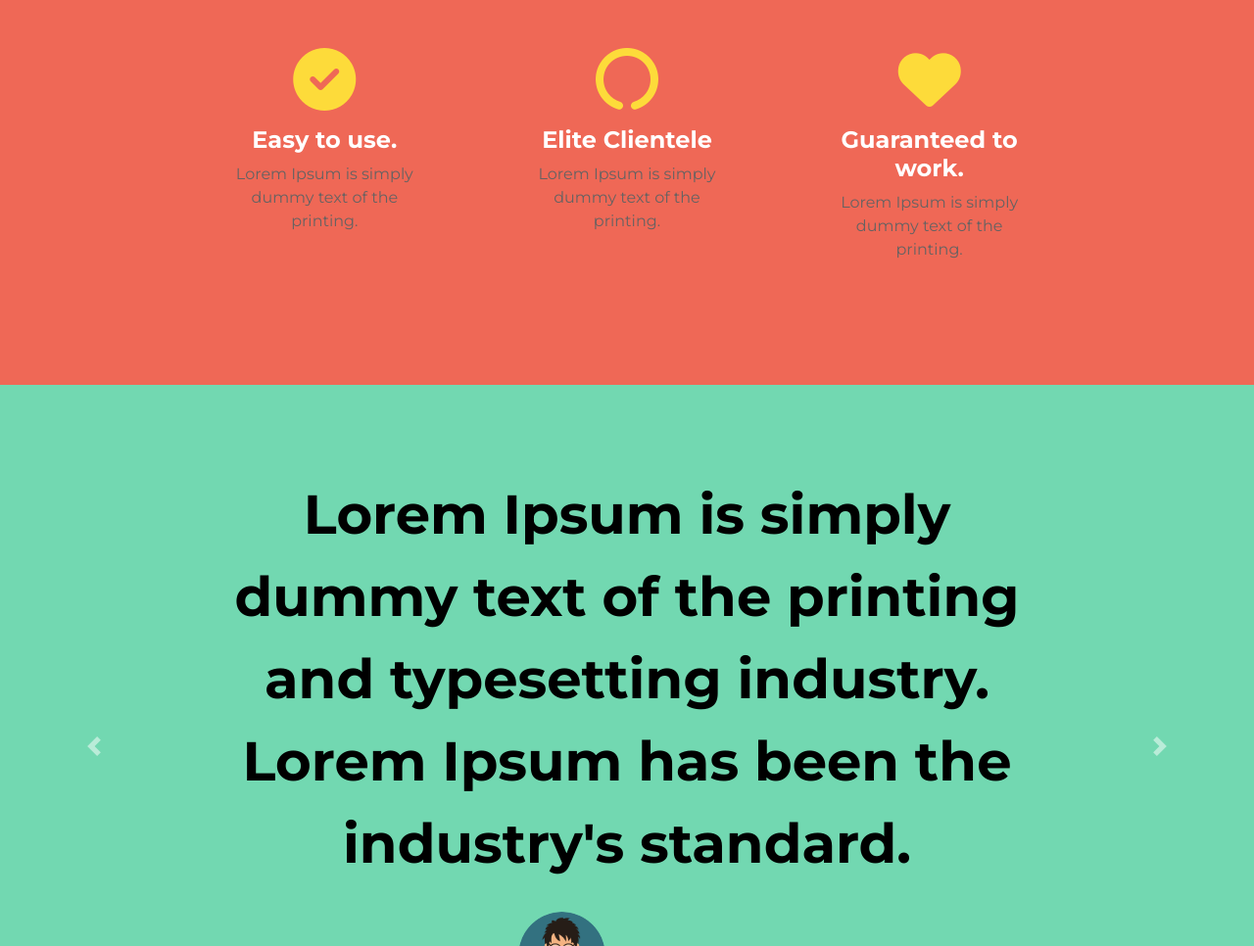
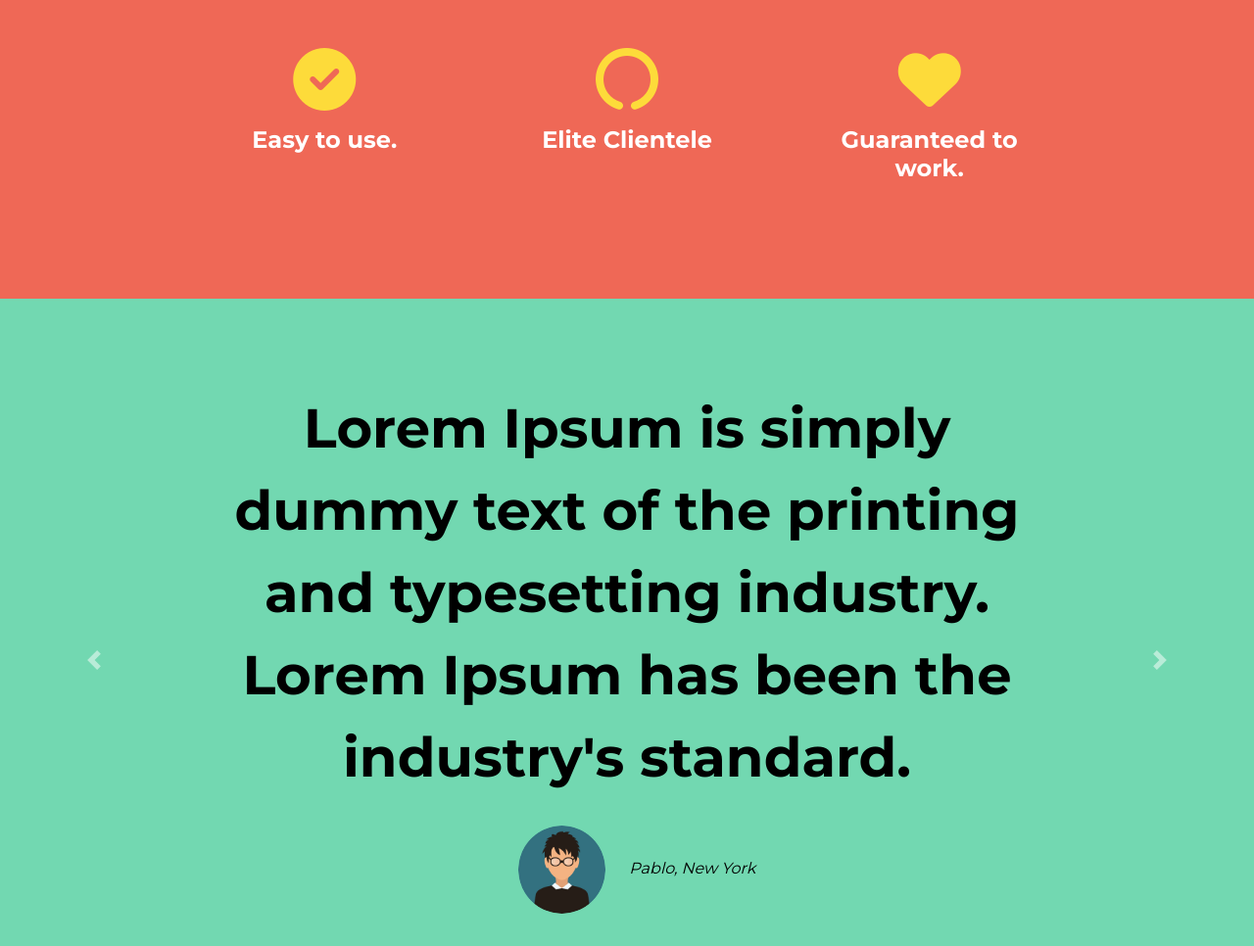
Before and after one commit to corseer/evento, a plain HTML site: page index.html in a window 1280 px wide. Shown: the part 853-1819 px from the top of the page at 98% size. Drawn offline with nearby package versions, Linux system fonts and the light colour scheme.

Commit message:
Update index.html

```diff
--- a/index.html
+++ b/index.html
@@ -74,17 +74,17 @@
         <div class="col-lg-4 feature_pos">
           <i class="fas fa-check-circle ico fa-4x"></i>
           <h3 class="featureHead">Easy to use.</h3>
-          <p>Lorem Ipsum is simply dummy text of the printing.</p>
+<!--           <p>Lorem Ipsum is simply dummy text of the printing.</p> -->
         </div>
         <div class="col-lg-4 feature_pos">
           <i class="fas fa-circle-notch fa-spin ico fa-4x"></i>
           <h3 class="featureHead">Elite Clientele</h3>
-          <p>Lorem Ipsum is simply dummy text of the printing.</p>
+<!--           <p>Lorem Ipsum is simply dummy text of the printing.</p> -->
         </div>
         <div class="col-lg-4 feature_pos">
           <i class="fas fa-heart ico fa-4x"></i>
           <h3 class="featureHead">Guaranteed to work.</h3>
-          <p>Lorem Ipsum is simply dummy text of the printing.</p>
+<!--           <p>Lorem Ipsum is simply dummy text of the printing.</p> -->
         </div>
       </div>
     <!-- </div> -->
```
